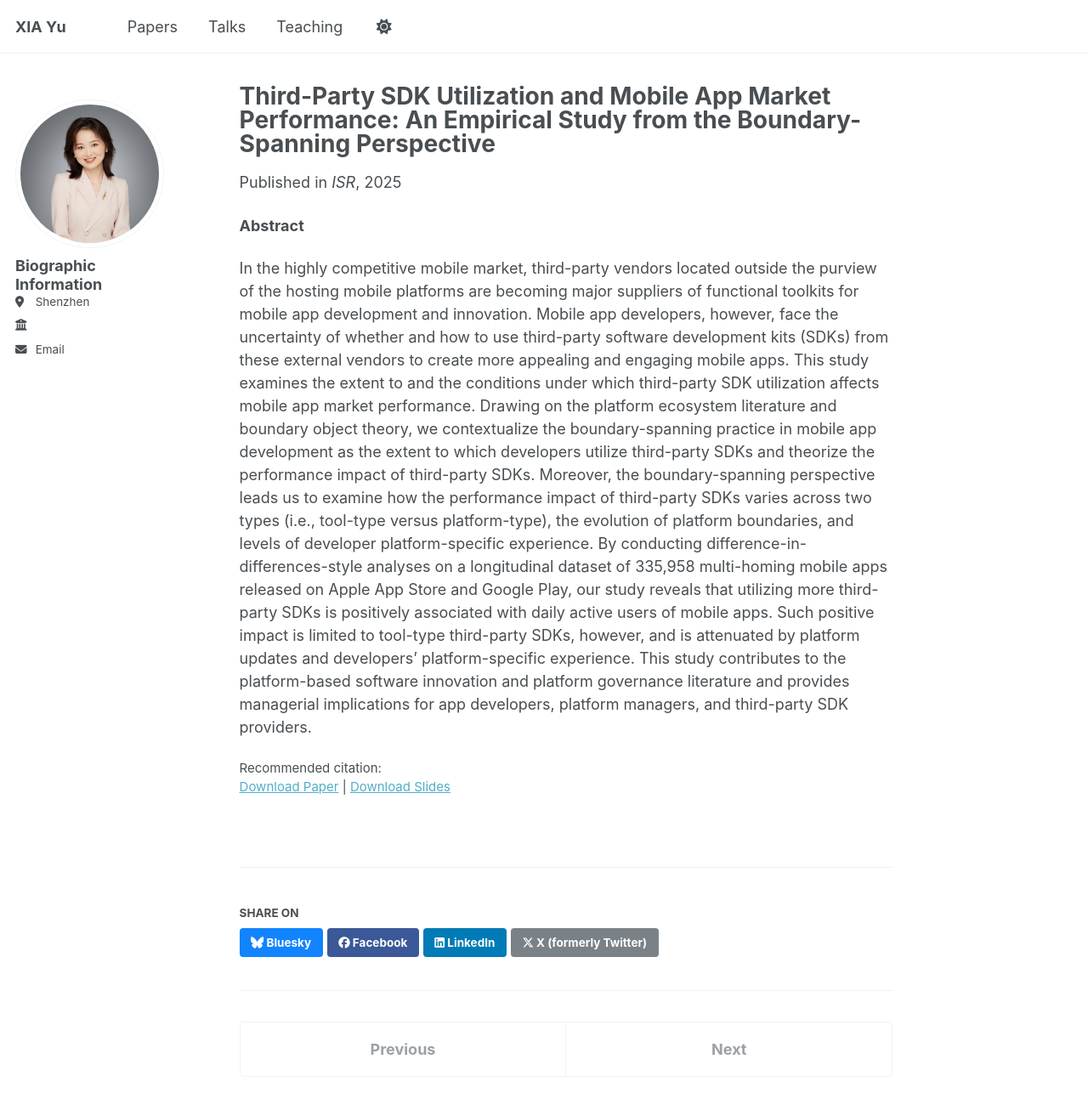
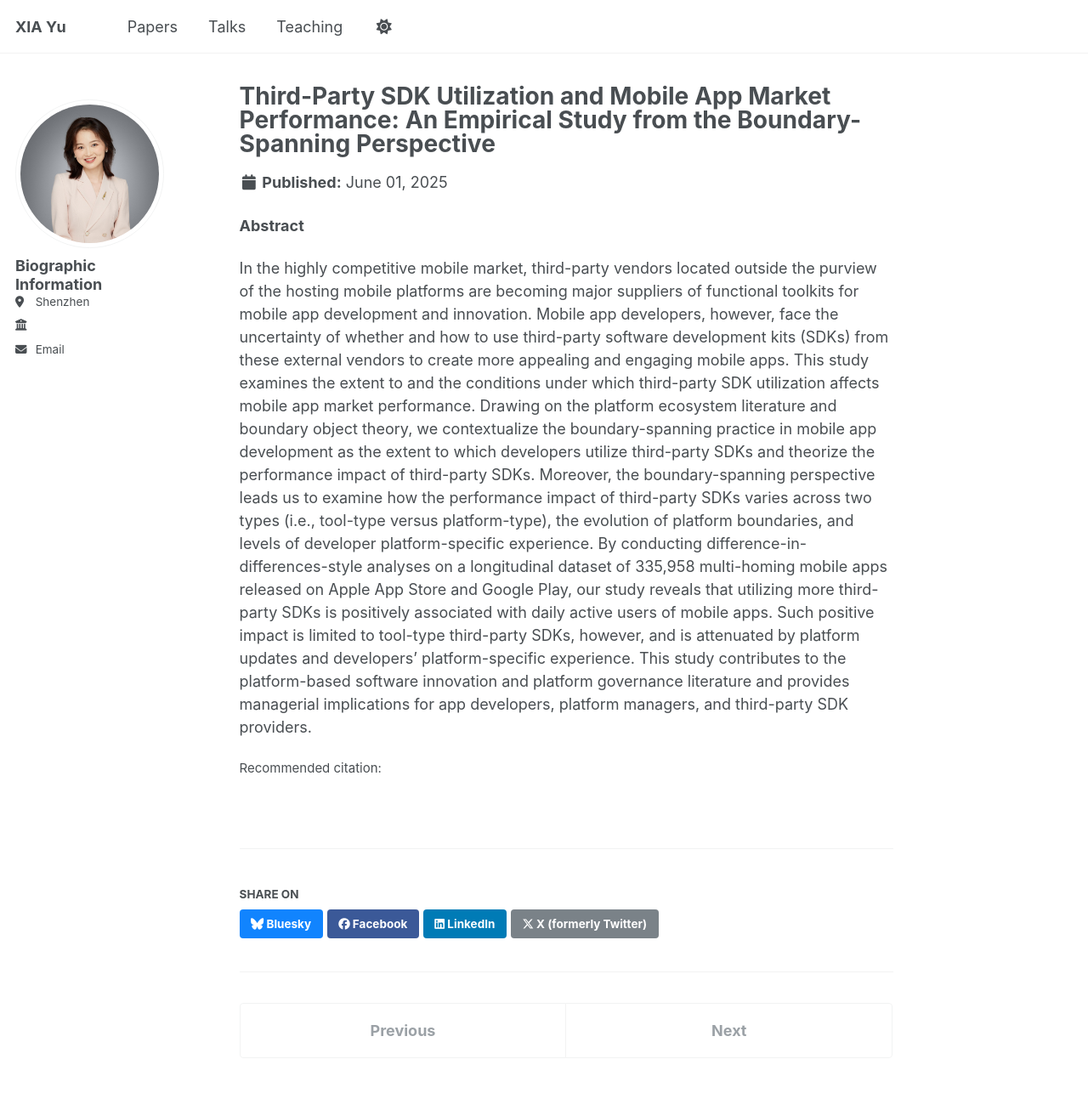
Before and after one commit to yuxia2025/yuxia2025.github.io, a Jekyll site: the page built from _publications/2015-10-01-paper-title-number-3.md, in a window 1280 px wide and 1400 px high. Shown: the top 1306 px of the window at 85% size. Built offline with Jekyll 4.4.1, drawn with Linux system fonts in a browser that asks for light colours; part of the change alters nothing that is shown.

Commit message:
Update 2015-10-01-paper-title-number-3.md

```diff
--- a/_publications/2015-10-01-paper-title-number-3.md
+++ b/_publications/2015-10-01-paper-title-number-3.md
@@ -6,9 +6,9 @@ permalink: /publication/2015-10-01-paper-title-number-3
 excerpt: 'Keywords: daily active users, third-party SDK, boundary object, boundary spanning, platform boundary resources, platform updates, mobile app developer'
 action: "Under Review at"
 date: 2025-06-01
-venue: 'ISR'
-slidesurl: 'http://academicpages.github.io/files/slides3.pdf'
-paperurl: 'http://academicpages.github.io/files/paper3.pdf'
+#venue: 'ISR'
+#slidesurl: 'http://academicpages.github.io/files/slides3.pdf'
+#paperurl: 'http://academicpages.github.io/files/paper3.pdf'
 citation: ''
 ---
 
```
